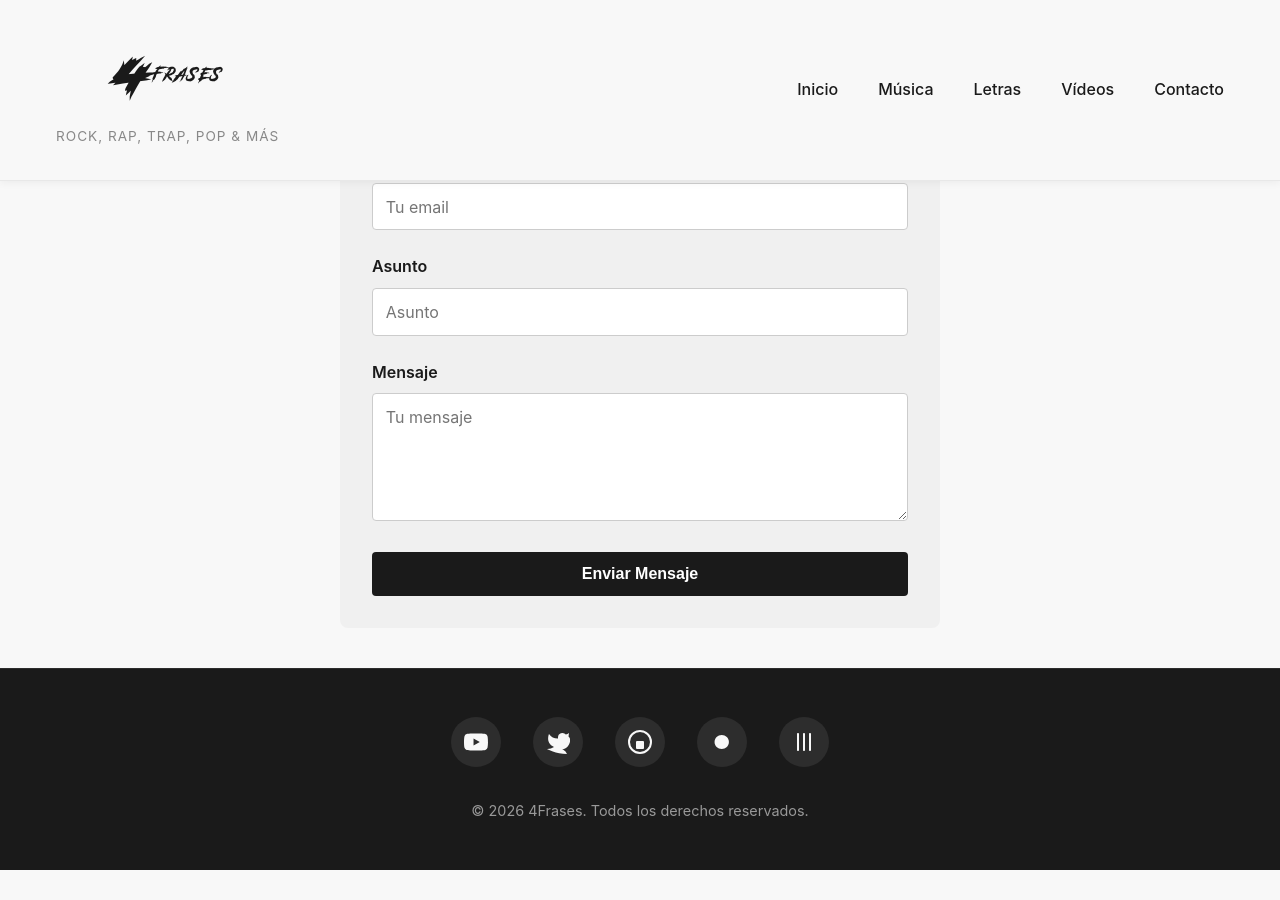
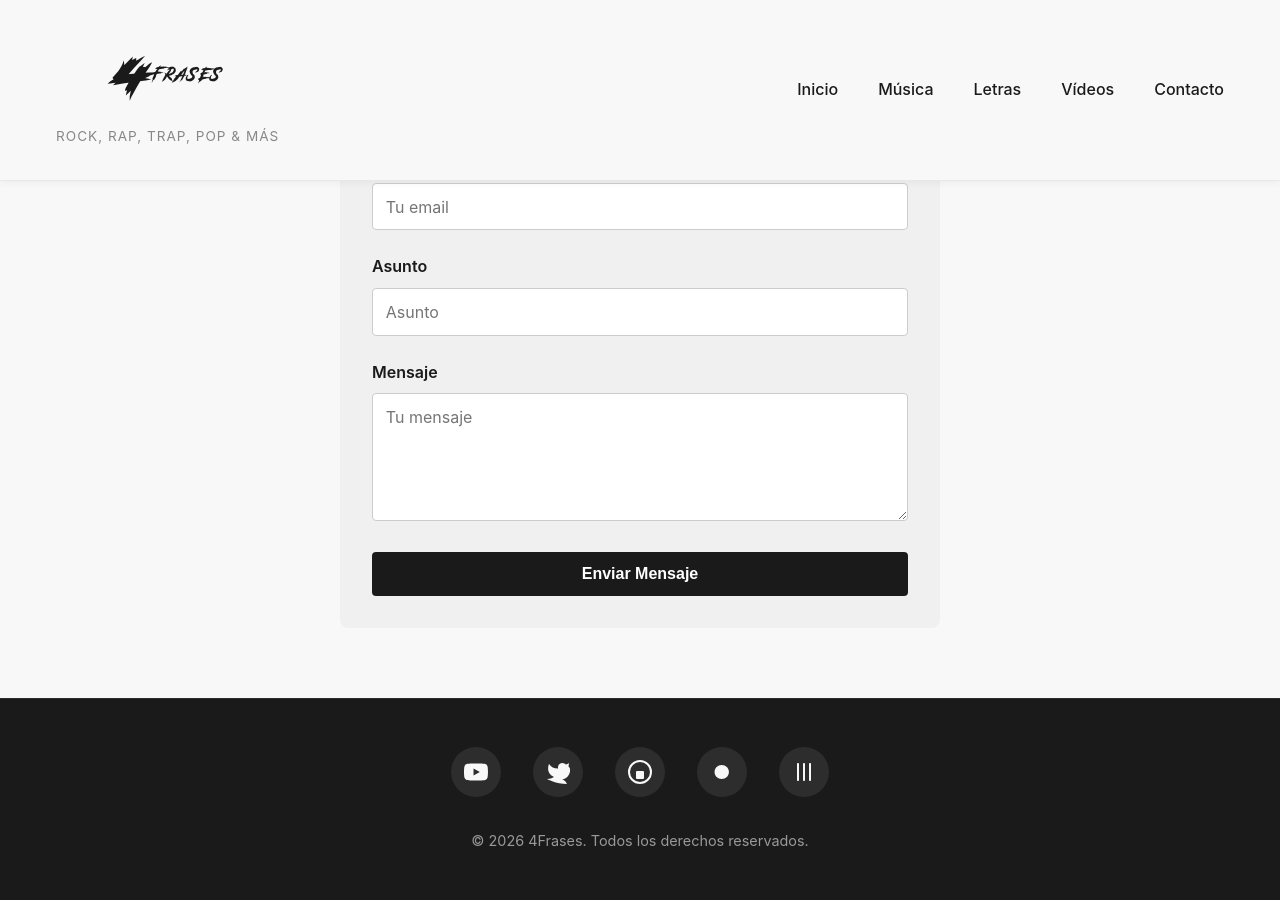
Before and after one commit to 4frases/4frases.github.io, a Jekyll site: the page built from pages/contacto.html, in a window 1280 px wide and 900 px high, scrolled down 540 px. Built offline with Jekyll 4.4.1, drawn with Linux system fonts in a browser that asks for light colours; before the commit the page ends 1410 px from its top, so only the background shows below that.

Commit message:
Update style.css

```diff
--- a/css/style.css
+++ b/css/style.css
@@ -159,8 +159,8 @@ a.nav-link2 {
     min-height: calc(100vh - 300px);
 }
 
-.content form {
-	padding-bottom:30px;
+#contactForm{
+	margin-bottom:30px;
 
 }
 
```
